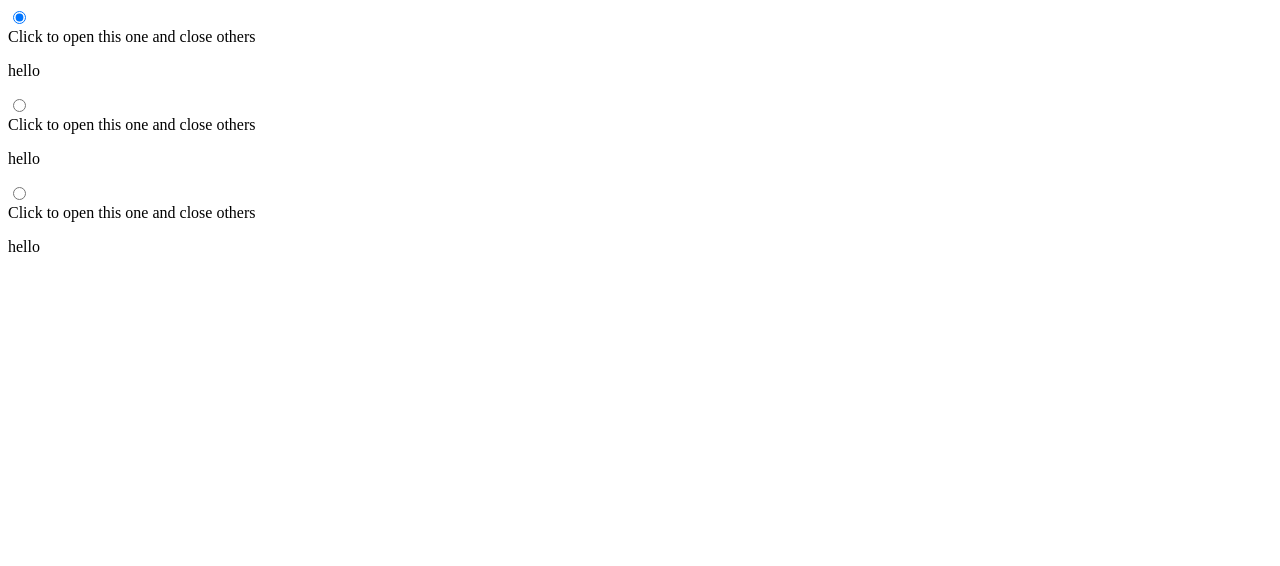
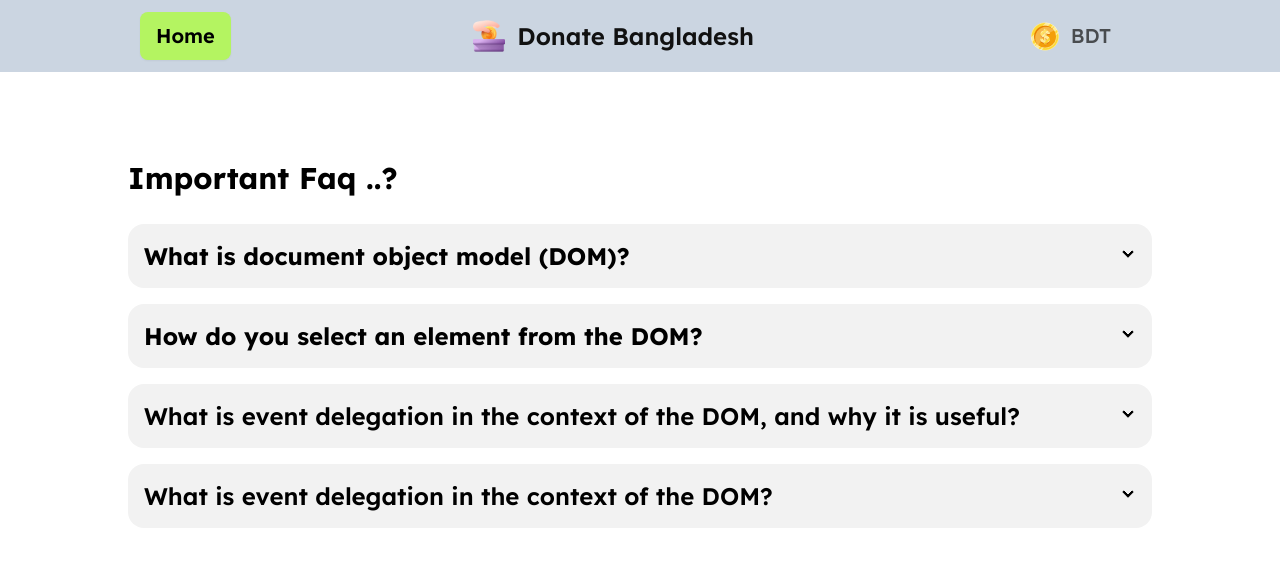
Before and after one commit to Nazmulshuvo123/assignment-five, a plain HTML site: page blog.html in a window 1280 px wide. Drawn offline with nearby package versions, Linux system fonts and the light colour scheme.

Commit message:
added blog section

```diff
--- a/blog.html
+++ b/blog.html
@@ -1,37 +1,100 @@
 <!DOCTYPE html>
 <html lang="en">
 <head>
-    <meta charset="UTF-8" />
-    <meta name="viewport" content="width=device-width, initial-scale=1.0" />
-    <title>Blog</title>
+  <meta charset="UTF-8">
+  <meta name="viewport" content="width=device-width, initial-scale=1.0">
+  <title>Blog Field</title>
+  <link
+      href="https://cdn.jsdelivr.net/npm/daisyui@4.12.10/dist/full.min.css"
+      rel="stylesheet"
+      type="text/css"
+    />
+    <script src="https://cdn.tailwindcss.com"></script>
+    <!--Google font link-->
+    <link rel="preconnect" href="https://fonts.googleapis.com" />
+    <link rel="preconnect" href="https://fonts.gstatic.com" crossorigin />
+    <link
+      href="https://fonts.googleapis.com/css2?family=Lexend:wght@100..900&display=swap"
+      rel="stylesheet"
+    />
+    <style>
+      .font-style {
+        font-family: "Lexend", sans-serif;
+      }
+    </style>
 </head>
-  <body>
-    <div class="collapse bg-base-200">
-      <input type="radio" name="my-accordion-1" checked="checked" />
-      <div class="collapse-title text-xl font-medium">
-        Click to open this one and close others
+<body class="font-style">
+  <header class="w-full bg-slate-300 fixed z-50">
+    <div class="w-4/5 mx-auto grid grid-cols-3 items-center py-3 px-3">
+      <div class="flex item-center">
+        <button onclick="goHomePage()"
+          class="btn bg-[#B4F461] border-none text-xl font-semibold text-black sm:mr-3"
+        >
+          Home
+        </button>
       </div>
-      <div class="collapse-content">
-        <p>hello</p>
+      <!--Navbar center-->
+      <div class="flex items-center">
+        <img src="./assets/logo.png" alt="logo" class="lg:w-8 h-8 mr-3" />
+        <span class="lg:font-semibold text-[#111111] text-2xl sm:font-normal"
+          >Donate Bangladesh</span
+        >
+      </div>
+      <!--Money for donation-->
+      <div>
+        <div class="flex items-center pl-56 gap-3">
+          <img src="./assets/coin.png" alt="" />
+          <p class="flex items-center font-medium text-[#111111B3] text-xl">
+            <span id="amount-for-donate"></span>BDT
+          </p>
         </div>
       </div>
-    <div class="collapse bg-base-200">
-      <input type="radio" name="my-accordion-1" />
-      <div class="collapse-title text-xl font-medium">
-        Click to open this one and close others
     </div>
+
+  </header>
+
+  <main class="pt-40">
+    <div class="w-4/5 mx-auto">
+      <h1 class="text-black font-bold text-3xl pb-7">Important Faq ..?</h1>
+
+
+
+        <div class="collapse collapse-arrow bg-base-200 mb-4">
+          <input type="radio" name="my-accordion-2" />
+          <div class="collapse-title text-2xl text-black font-bold"> What is document object model (DOM)?</div>
           <div class="collapse-content">
-        <p>hello</p>
+            <p class="text-gray-400 text-sm font-semibold">The Document Object Model (DOM) is a programming interface that represents an HTML document as a tree structure. It allows JavaScript to access and manipulate the structure, style, and content of the document. This enables dynamic web pages with interactive elements.</p>
           </div>
         </div>
-    <div class="collapse bg-base-200">
-      <input type="radio" name="my-accordion-1" />
-      <div class="collapse-title text-xl font-medium">
-        Click to open this one and close others
-      </div>
+
+
+      <div class="collapse collapse-arrow bg-base-200 mb-4">
+        <input type="radio" name="my-accordion-2" />
+        <div class="collapse-title text-2xl text-black font-bold">How do you select an element from the DOM?</div>
         <div class="collapse-content">
-        <p>hello</p>
+          <p class="text-gray-400 text-xl font-semibold">To select an element from the DOM, use the getElementById() method. This method takes the element's ID as input and returns the element object.</p>
         </div>
       </div>
+
+      <div class="collapse collapse-arrow bg-base-200 mb-4">
+        <input type="radio" name="my-accordion-2" />
+        <div class="collapse-title text-2xl text-black font-semibold">What is event delegation in the context of the DOM, and why it is useful?</div>
+        <div class="collapse-content">
+          <p class="text-gray-400 text-xl font-semibold">Event delegation in the DOM is a technique where a single event handler is attached to a parent element, and it listens for events that bubble up from its children. This is useful because it reduces the number of event handlers needed, improving performance and making code more maintainable.</p>
+        </div>
+      </div>
+
+      <div class="collapse collapse-arrow bg-base-200 mb-4">
+        <input type="radio" name="my-accordion-2" />
+        <div class="collapse-title text-2xl text-black font-semibold">What is event delegation in the context of the DOM?</div>
+        <div class="collapse-content">
+          <p class="text-gray-400 text-xl font-semibold">Event delegation is a technique in JavaScript where you attach an event listener to a parent element instead of directly to each child element. This allows you to handle events for multiple child elements efficiently, especially when the number of child elements is dynamic or large.</p>
+        </div>
+      </div>
+
+    </div>
+
+  </main>
+  <script src="./js/utilities.js"></script>
 </body>
 </html>
--- a/js/addMoney.js
+++ b/js/addMoney.js
@@ -22,8 +22,7 @@ document
       const div = document.createElement('div');
       div.classList.add('shadow-md','border','rounded-md');
       div.innerHTML = `
-        <h4 class="text-2xl font-semibold pt-3 pb-2 text-green-400">Donate money for Noakhali</h4>
-        <p class="pb-3 font-semibold text-orange-500">Donation : ${addDonateMoney} TK. Balance: ${newBalance}</p>
+        <p class="pb-4 pt-6 text-left text-2xl pl-5 font-semibold text-orange-500">${addDonateMoney} Taka is Donated for Flood at Noakhali, Bangladesh.</p>
 
         `
         document.getElementById('transition-container').appendChild(div);
--- a/js/donatefeni.js
+++ b/js/donatefeni.js
@@ -21,8 +21,7 @@ document
       const div = document.createElement('div');
       div.classList.add('shadow-md','border','rounded-md');
       div.innerHTML = `
-        <h4 class="text-2xl font-semibold  text-green-400 pt-3 pb-2">Donate money for Feni</h4>
-        <p class="pb-3  text-orange-500">Donation : ${addDonateMoney} TK. Balance: ${newBalance}</p>
+        <p class="pb-4 pt-6 text-left text-2xl pl-5 font-semibold text-orange-500">${addDonateMoney} Taka is Donated for Flood at Feni, Bangladesh.</p>
 
         `
         document.getElementById('transition-container').appendChild(div);
--- a/js/donatequota.js
+++ b/js/donatequota.js
@@ -21,8 +21,7 @@ document
       const div = document.createElement('div');
       div.classList.add('shadow-md','border','rounded-md');
       div.innerHTML = `
-        <h4 class="text-2xl font-semibold  text-green-400 pt-3 pb-2">Donate money for Quota</h4>
-        <p class="pb-3  text-orange-500">Donation : ${addDonateMoney} TK. Balance: ${newBalance}</p>
+       <p class="pb-4 pt-6 text-left text-2xl pl-5 font-semibold text-orange-500">${addDonateMoney} Taka is Donated for Quota Protest, Bangladesh.</p>
         `
         document.getElementById('transition-container').appendChild(div);
 
--- a/js/utilities.js
+++ b/js/utilities.js
@@ -11,11 +11,9 @@
       return currentAmount;
   }
 
-  //common function
-//   function showSectionById(){
-//       document.getElementById('donate-section').classList.add('hidden');
-//       document.getElementById('transition- history').classList.add('hidden', 'bg-[#B4F461]');
-
-//       document.getElementById(id).classList.remove('hidden');
-
-//   }
+ function goHomePage(){
+  window.open('index.html', "_self");
+ }
+ function goBlogPage(){
+  window.open('blog.html', "_self");
+ }
```
Also changed, not shown: index.html (+60 -30 lines). Lines whose indentation alone changed are shown as unchanged.
